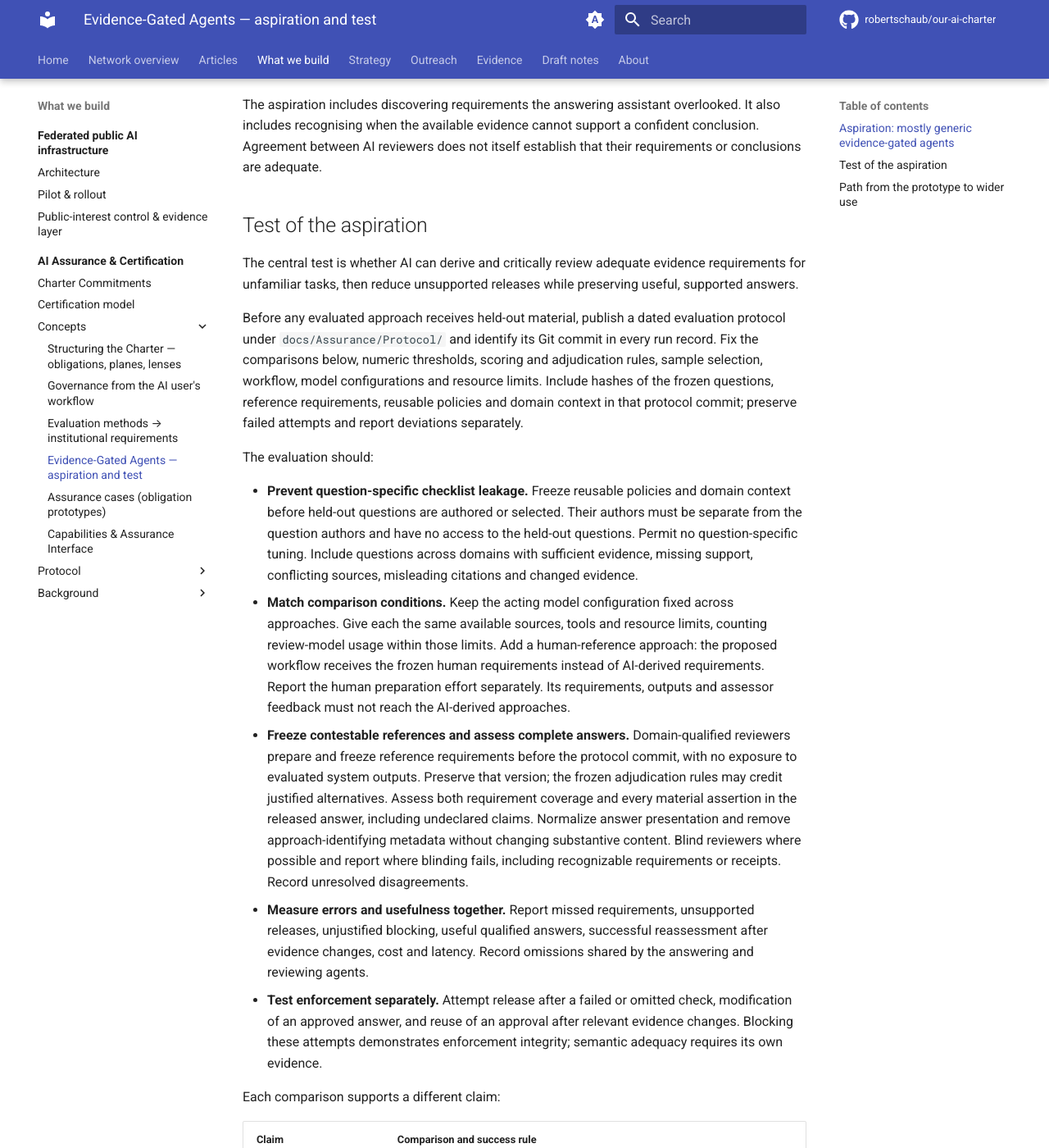
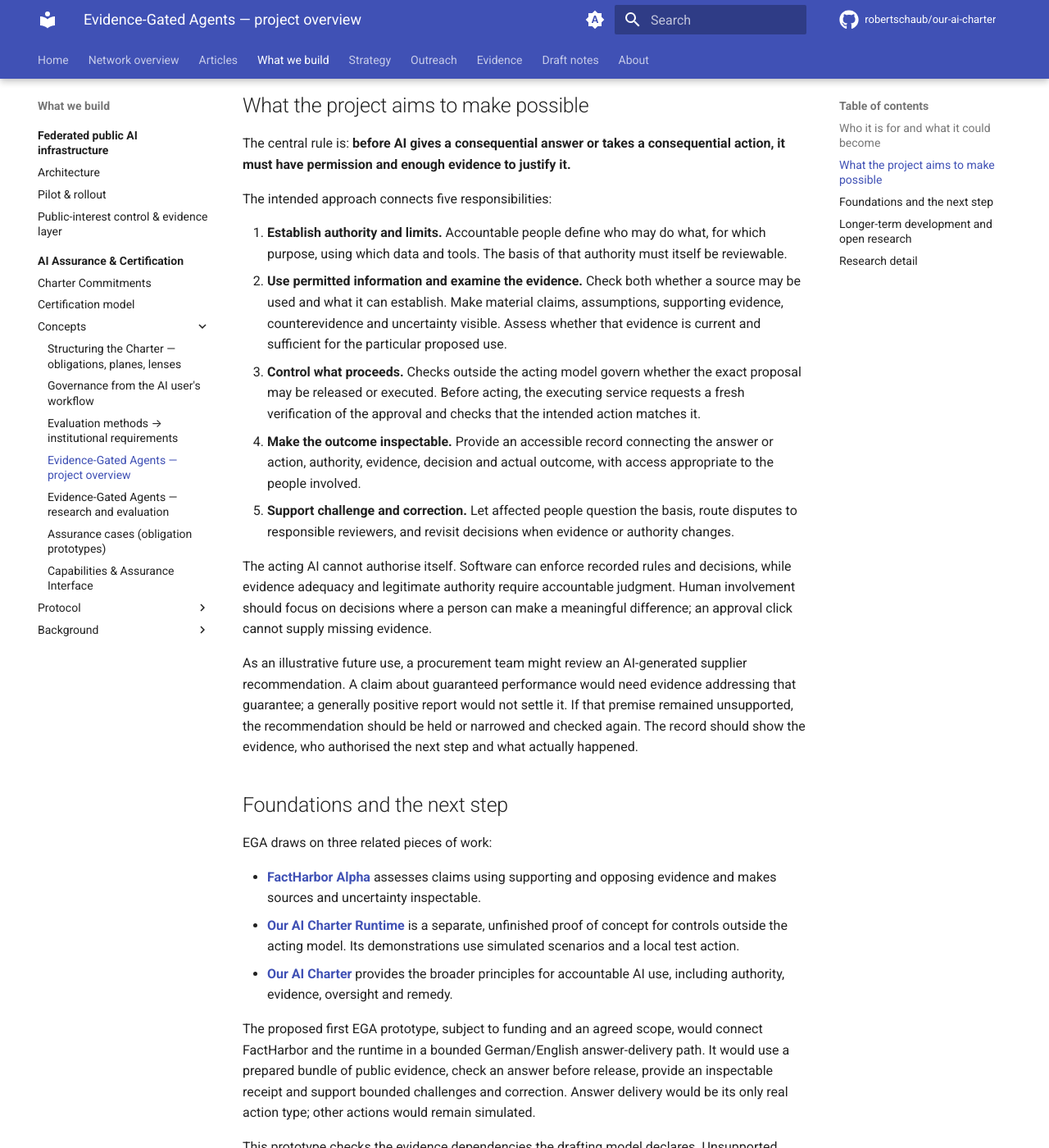
Before and after one commit to robertschaub/our-ai-charter, an MkDocs documentation site: the page built from docs/Assurance/Concepts/evidence-gated-agents.md, in a window 1280 px wide and 1400 px high, scrolled down 863 px. Shown: the whole window at 82% size. Built offline with MkDocs 1.6.1 and Material for MkDocs 9.7.7, drawn with Linux system fonts in a browser that asks for light colours; plug-ins that fetch from the network failed and are left out; comment, search, counter and statistics services are not loaded; some of the changed text lies outside the part shown.

Commit message:
docs(ega): introduce the full project and separate research detail

```diff
--- a/docs/Assurance/Concepts/evidence-gated-agents.md
+++ b/docs/Assurance/Concepts/evidence-gated-agents.md
@@ -1,64 +1,66 @@
-# Evidence-Gated Agents: aspiration and test
+# Evidence-Gated Agents
 
-*Non-normative concept note and proposed evaluation, 2026-09-13. Reliability and generality remain to be demonstrated; this note does not define implementation obligations.*
+*Project overview and development direction. EGA is at an early stage; this page explains its goals and does not define implementation obligations.*
 
-## Aspiration: mostly generic evidence-gated agents
+<a id="evidence-gated-agents-aspiration-and-test"></a>
 
-Evidence-Gated Agents aims to use AI to determine what must be established before a consequential answer or action is justified, and to assess whether the available evidence meets those requirements.
+Evidence-Gated Agents (EGA) aims to develop AI-assisted decision-making applications and reusable components that keep consequential answers and actions authorised, grounded in evidence, and open to inspection and challenge.
 
-“Mostly generic” means that the same process should work across different questions without people writing a bespoke evidence checklist for each one. Accountable people establish permissions, acceptance policies and relevant domain principles. AI applies those rules to the particular task.
+Consequential answers and actions include those affecting people’s rights, access to services or significant resources.
 
-The intended process is to:
+The goal is to help people and organisations make and justify decisions while retaining control over what AI may do and how errors can be corrected. This work serves a broader aim: a free and fair society in which technology supports democracy, justice and well-grounded decisions.
 
-1. Identify material claims, assumptions and dependencies in the proposed answer or action.
-2. Propose the evidence requirements needed to justify them.
-3. Have a separate review challenge whether the requirements adequately cover the proposed answer or action, including material claims, assumptions or dependencies omitted in step 1. New or revised inventory items return to step 2 and receive reviewed evidence requirements before the search in step 4.
-4. Search permitted sources and assess supporting evidence, counterevidence and unresolved gaps.
-5. Apply a separate, deterministic gate that enforces recorded requirements and review outcomes by rule: permit release, require revision or hold the proposal. The gate does not judge evidence adequacy, and a model verdict cannot itself authorize release. Material changes require renewed checks.
+## Who it is for and what it could become
 
-The aspiration includes discovering requirements the answering assistant overlooked. It also includes recognising when the available evidence cannot support a confident conclusion. Agreement between AI reviewers does not itself establish that their requirements or conclusions are adequate.
+The intended users include people preparing or reviewing decisions, organisations responsible for AI-supported work, and developers integrating controls into their systems. People receiving or affected by the resulting answers and actions also need to understand their basis and have a route to question them.
 
-## Test of the aspiration
+Two possible development paths are being considered:
 
-The central test is whether AI can derive and critically review adequate evidence requirements for unfamiliar tasks, then reduce unsupported releases while preserving useful, supported answers.
+- **Applications and services** that organisations could use directly and configure for their needs and working environments.
+- **Reusable architecture and components** that software providers or internal development teams could adapt and integrate into existing applications.
 
-Before any evaluated approach receives held-out material, publish a dated evaluation protocol under `docs/Assurance/Protocol/` and identify its Git commit in every run record. Fix the comparisons below, numeric thresholds, scoring and adjudication rules, sample selection, workflow, model configurations and resource limits. Include hashes of the frozen questions, reference requirements, reusable policies and domain context in that protocol commit; preserve failed attempts and report deviations separately.
+Both paths would need evidence of practical usefulness and suitability in their intended settings.
 
-The evaluation should:
+## What the project aims to make possible
 
-- **Prevent question-specific checklist leakage.** Freeze reusable policies and domain context before held-out questions are authored or selected. Their authors must be separate from the question authors and have no access to the held-out questions. Permit no question-specific tuning. Include questions across domains with sufficient evidence, missing support, conflicting sources, misleading citations and changed evidence.
-- **Match comparison conditions.** Keep the acting model configuration fixed across approaches. Give each the same available sources, tools and resource limits, counting review-model usage within those limits. Add a human-reference approach: the proposed workflow receives the frozen human requirements instead of AI-derived requirements. Report the human preparation effort separately. Its requirements, outputs and assessor feedback must not reach the AI-derived approaches.
-- **Freeze contestable references and assess complete answers.** Domain-qualified reviewers prepare and freeze reference requirements before the protocol commit, with no exposure to evaluated system outputs. Preserve that version; the frozen adjudication rules may credit justified alternatives. Assess both requirement coverage and every material assertion in the released answer, including undeclared claims. Normalize answer presentation and remove approach-identifying metadata without changing substantive content. Blind reviewers where possible and report where blinding fails, including recognizable requirements or receipts. Record unresolved disagreements.
-- **Measure errors and usefulness together.** Report missed requirements, unsupported releases, unjustified blocking, useful qualified answers, successful reassessment after evidence changes, cost and latency. Record omissions shared by the answering and reviewing agents.
-- **Test enforcement separately.** Attempt release after a failed or omitted check, modification of an approved answer, and reuse of an approval after relevant evidence changes. Blocking these attempts demonstrates enforcement integrity; semantic adequacy requires its own evidence.
+The central rule is: **before AI gives a consequential answer or takes a consequential action, it must have permission and enough evidence to justify it.**
 
-Each comparison supports a different claim:
+The intended approach connects five responsibilities:
 
-| Claim | Comparison and success rule |
-|---|---|
-| **The full workflow improves release quality.** | Compare it with both an ordinary research agent and an agent with a general critique step. Primary success requires the predeclared reduction in unsupported releases against each, while meeting the predeclared usefulness threshold. |
-| **Requirement review adds value.** | Compare the full workflow with the proposed workflow with its requirement-review step removed. Claim an incremental review benefit only if it meets the predeclared requirement-coverage improvement threshold while satisfying the release-quality and usefulness thresholds. |
-| **AI-derived requirements approach the human reference.** | Compare the full workflow with the human-reference approach, reporting gaps in requirement coverage, release quality and usefulness. Treat this as a diagnostic comparison; any claim of matching the reference requires predeclared noninferiority margins. The reference is not an infallible oracle. |
-| **The workflow generalizes within the claimed scope.** | Predeclare the domains or task families covered by the claim. The same frozen workflow must meet the primary release-quality and usefulness success rules within every declared group. Report results and uncertainty for each group; pooled success alone is insufficient. |
+1. **Establish authority and limits.** Accountable people define who may do what, for which purpose, using which data and tools. The basis of that authority must itself be reviewable.
+2. **Use permitted information and examine the evidence.** Check both whether a source may be used and what it can establish. Make material claims, assumptions, supporting evidence, counterevidence and uncertainty visible. Assess whether that evidence is current and sufficient for the particular proposed use.
+3. **Control what proceeds.** Checks outside the acting model govern whether the exact proposal may be released or executed. Before acting, the executing service requests a fresh verification of the approval and checks that the intended action matches it.
+4. **Make the outcome inspectable.** Provide an accessible record connecting the answer or action, authority, evidence, decision and actual outcome, with access appropriate to the people involved.
+5. **Support challenge and correction.** Let affected people question the basis, route disputes to responsible reviewers, and revisit decisions when evidence or authority changes.
 
-Blanket refusal cannot count as success. Neither the review ablation nor the human-reference comparison alone establishes generic requirement derivation.
+The acting AI cannot authorise itself. Software can enforce recorded rules and decisions, while evidence adequacy and legitimate authority require accountable judgment. Human involvement should focus on decisions where a person can make a meaningful difference; an approval click cannot supply missing evidence.
 
-Claims of generality must remain limited to the task families, domains and conditions actually tested.
+As an illustrative future use, a procurement team might review an AI-generated supplier recommendation. A claim about guaranteed performance would need evidence addressing that guarantee; a generally positive report would not settle it. If that premise remained unsupported, the recommendation should be held or narrowed and checked again. The record should show the evidence, who authorised the next step and what actually happened.
 
-## Path from the prototype to wider use
+## Foundations and the next step
 
-The [user needs and requirements](../../wip/evidence-gated-agents-requirements.md) and [specification](../../wip/evidence-gated-agents-spec.md) describe the same capabilities across prototype and longer-term development. Both are working drafts; neither constitutes an adopted implementation baseline. The requirements document defines the stage labels. The proposed prototype is conditional on funding and scope activation.
+EGA draws on three related pieces of work:
 
-| Intended step | Exists | Prototype | Later extension | Aspiration |
-|---|---|---|---|---|
-| Identify material claims and dependencies | No general coverage claim established here | The drafting model declares the assessments it relies on; omissions are evaluated | A deny-only check for undeclared assertions, with its own acceptance threshold | Reliable identification across unfamiliar answers and tasks |
-| Propose evidence requirements | No general derivation claim established here | People set the action-specific evidence policy | Organisation-defined policies and authority basis | AI-derived requirements adequate for the proposed use |
-| Separately review adequacy | No adequacy-review capability established by the gate | Outside prototype scope | No implementation commitment | The separate review remains a central research question |
-| Find and assess evidence | FactHarbor Alpha is an existing, separate evidence foundation | Fixed public claims assessed before runtime; a local bundle supplies language-specific evidence | Governed acquisition and permitted organisation-specific sources; a fresh request after admission | Reliable assessment across unfamiliar tasks |
-| Enforce checks before release | The separate runtime proof of concept exercises gate mechanisms in a synthetic scenario | One governed real effect type: answer delivery, including rechecked revisions, receipts and bounded challenge/reliance states | Earlier input admission, governed agent/tool hops, a fresh Commit and executor check for each external effect, broader lifecycle control and institutional review/remedy | Reliable application across the claimed tasks and scales |
+- **[FactHarbor Alpha](https://github.com/robertschaub/FactHarbor#what-is-factharbor)** assesses claims using supporting and opposing evidence and makes sources and uncertainty inspectable.
+- **[Our AI Charter Runtime](https://github.com/robertschaub/ai-charter-runtime#honest-limits--read-this-first)** is a separate, unfinished proof of concept for controls outside the acting model. Its demonstrations use simulated scenarios and a local test action.
+- **[Our AI Charter](../Framework/charter-commitments.md)** provides the broader principles for accountable AI use, including authority, evidence, oversight and remedy.
 
-Existing foundations are described in the [public action-path diagram](https://github.com/robertschaub/our-ai-charter/blob/main/output/pdf/evidence-gated-agents-action-path.pdf) and the [runtime's documented limits](https://github.com/robertschaub/ai-charter-runtime/blob/cad927a697814b20c327bf61c49b9d38cfc7470e/README.md#honest-limits--read-this-first). They do not establish the proposed integration or generic evidence adequacy.
+The proposed first EGA prototype, subject to funding and an agreed scope, would connect FactHarbor and the runtime in a bounded German/English answer-delivery path. It would use a prepared bundle of public evidence, check an answer before release, provide an inspectable receipt and support bounded challenges and correction. Answer delivery would be its only real action type; other actions would remain simulated.
 
-The columns describe coverage, not a delivery sequence. Each extension needs its own scope, activation decision and evidence. One effect type can involve multiple attempts, revisions and releases. Successful gate enforcement does not establish adequate AI-derived requirements or independent adequacy review; those questions retain the separate evaluation described above.
+This prototype checks the evidence dependencies the drafting model declares. Unsupported assertions it fails to declare can escape those checks; evaluation must examine that limitation.
 
-The [Charter Commitments](../Framework/charter-commitments.md) state the governing principles and obligations. The [user-workflow governance model](user-workflow-governance.md) describes the surrounding authority, evidence and action controls. The [runtime gates proof-of-concept specification](../../wip/runtime-gates-poc-spec.md) defines the bounded runtime work on which this research builds.
+## Longer-term development and open research
+
+Later work could extend the same approach to evidence gathered when needed, permitted organisational sources, and further agent, tool and action workflows. Each extension would need suitable authority, privacy controls, evidence requirements and evaluation. Effective independent review and remedy would also require institutions with the power to act.
+
+One research strand asks whether AI can identify adequate evidence requirements for unfamiliar questions, discover overlooked assumptions and have those requirements critically reviewed, without people writing a separate checklist for every question. This could broaden reuse; its reliability remains to be demonstrated.
+
+Success means useful, supported answers and actions with fewer unjustified releases, understandable records and workable correction routes. Testing must also expose unnecessary blocking, missed claims, cost and practical limitations. Enforcing a gate does not establish that an answer is true, and agreement between AI reviewers does not establish that their judgment is adequate.
+
+The [user needs and requirements](../../wip/evidence-gated-agents-requirements.md) and [technical specification](../../wip/evidence-gated-agents-spec.md) describe the proposed capabilities and their limits. Both are working drafts; an implementation baseline remains to be adopted.
+
+## Research detail
+
+- <a id="aspiration-mostly-generic-evidence-gated-agents"></a> [AI-derived evidence requirements](evidence-requirements-research.md#aspiration-mostly-generic-evidence-gated-agents)
+- <a id="test-of-the-aspiration"></a> [Research questions and evaluation](evidence-requirements-research.md#test-of-the-aspiration)
+- <a id="path-from-the-prototype-to-wider-use"></a> [Prototype-to-research coverage](evidence-requirements-research.md#path-from-the-prototype-to-wider-use)
--- a/mkdocs.yml
+++ b/mkdocs.yml
@@ -145,7 +145,8 @@ nav:
               - "Structuring the Charter — obligations, planes, lenses": Assurance/Concepts/charter-structure-and-views.md
               - "Governance from the AI user's workflow": Assurance/Concepts/user-workflow-governance.md
               - "Evaluation methods → institutional requirements": Assurance/Concepts/evaluation-to-institutional-requirements.md
-              - "Evidence-Gated Agents — aspiration and test": Assurance/Concepts/evidence-gated-agents.md
+              - "Evidence-Gated Agents — project overview": Assurance/Concepts/evidence-gated-agents.md
+              - "Evidence-Gated Agents — research and evaluation": Assurance/Concepts/evidence-requirements-research.md
               - "Assurance cases (obligation prototypes)": Assurance/Concepts/assurance-cases.md
               - "Capabilities & Assurance Interface": Assurance/Concepts/capabilities-and-assurance-interface.md
           - Protocol:
```
Also changed, not shown: CHANGELOG.md (+4 -0 lines), README.md (+2 -1 lines), docs/Assurance/Concepts/evidence-requirements-research.md (added, +66 -0 lines).
